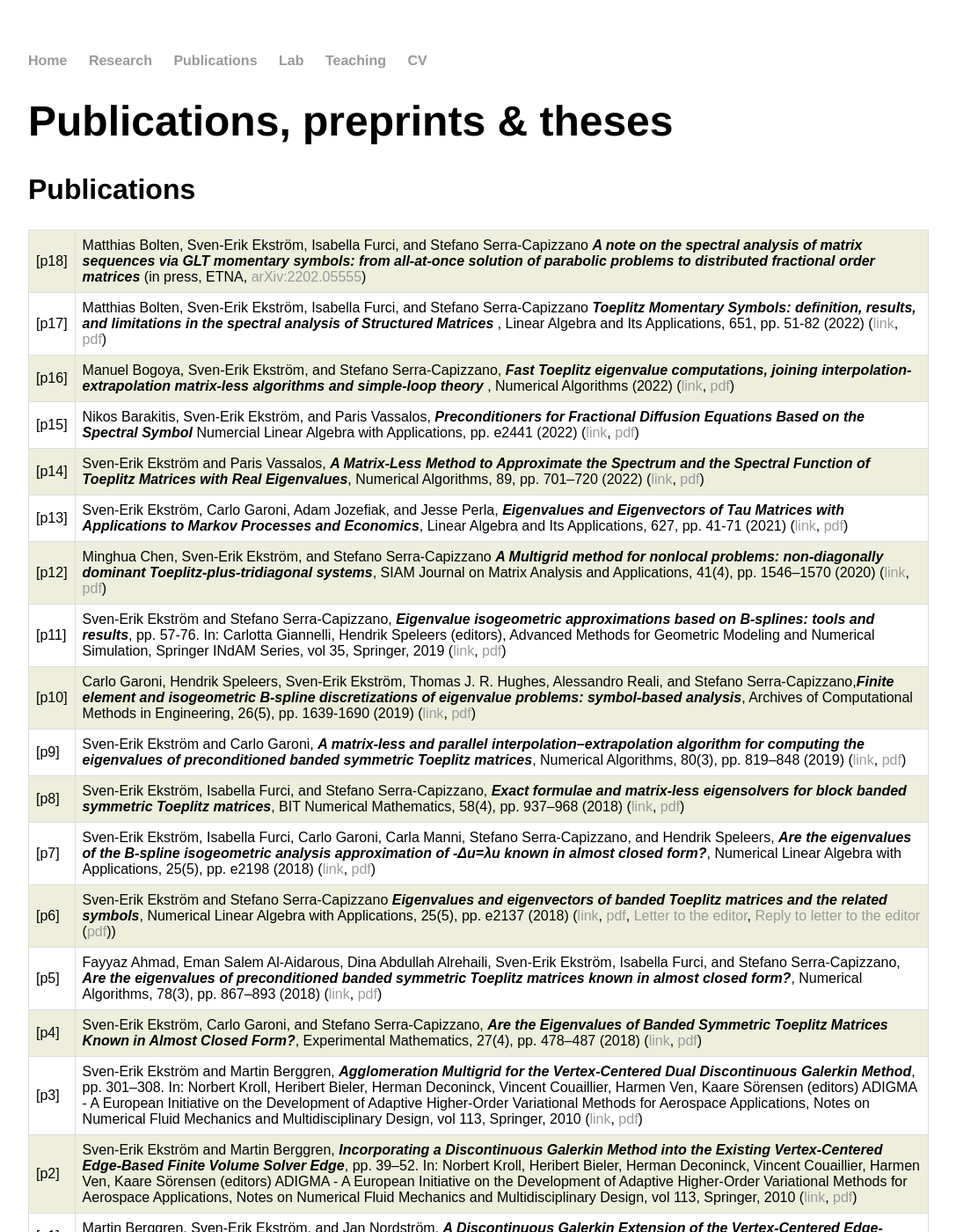
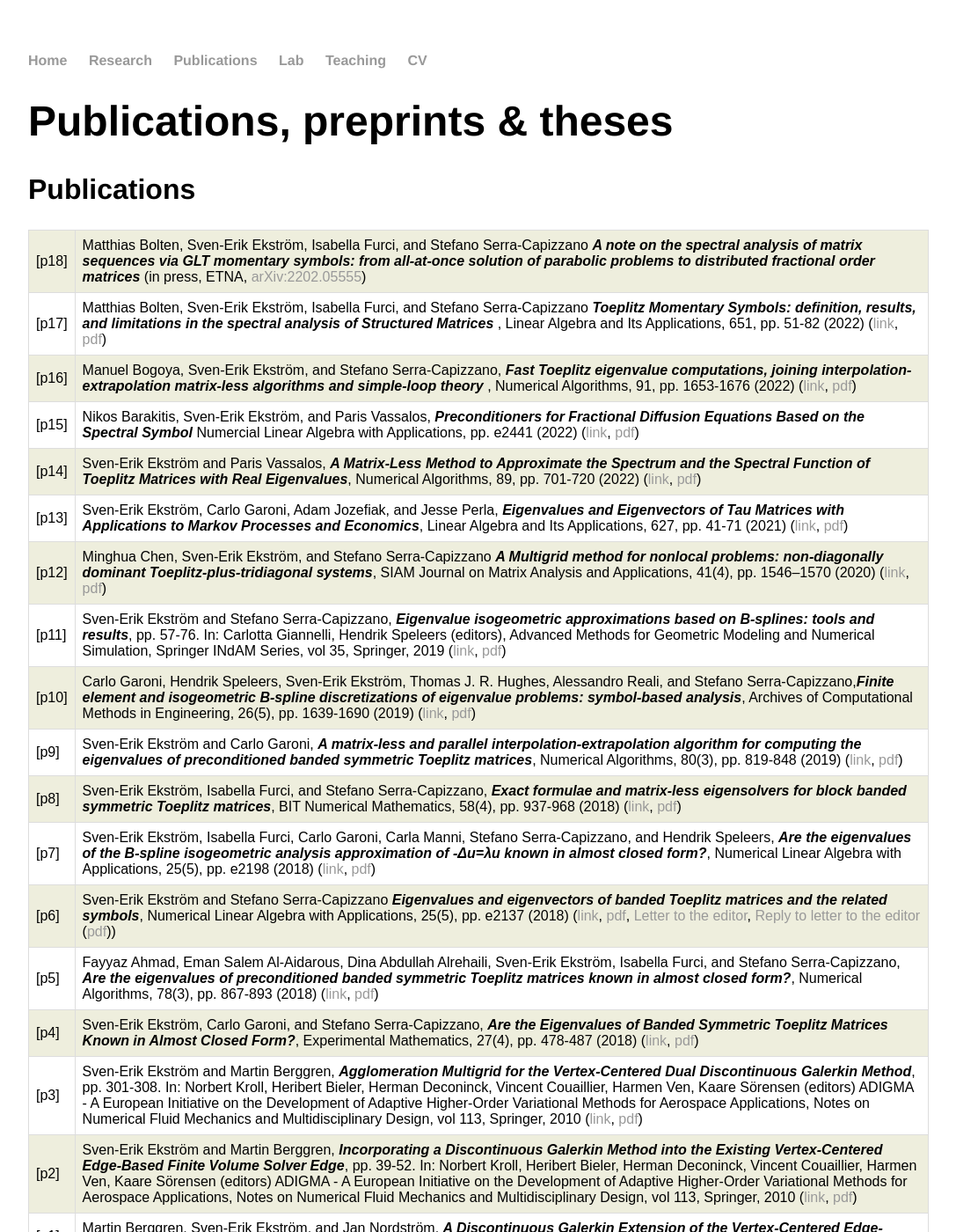
Before and after one commit to sverek/sverek.github.io, a Jekyll site: the page built from publications/index.html, in a window 1280 px wide and 1400 px high. Shown: the whole window at 88% size, without its empty margins (96-1183 px from the left). Built offline with Jekyll 4.4.1, drawn with Linux system fonts in a browser that asks for light colours; some of the changed text lies outside the part shown.

Commit message:
fixed na paper reference

```diff
--- a/publications/index.html
+++ b/publications/index.html
@@ -40,7 +40,7 @@ tr:nth-child(odd) {
 			<tr>
 				<td>[p16]</td>
 				<td>Manuel Bogoya, Sven-Erik Ekström, and Stefano Serra-Capizzano, <i><b>Fast Toeplitz eigenvalue computations, joining interpolation-extrapolation matrix-less algorithms and simple-loop theory
-				</b></i>, Numerical Algorithms (2022) (<a href="https://doi.org/10.1007/s11075-022-01318-7">link</a>, <a href="pdf/p16.pdf">pdf</a>)
+				</b></i>, Numerical Algorithms, 91, pp. 1653-1676 (2022) (<a href="https://doi.org/10.1007/s11075-022-01318-7">link</a>, <a href="pdf/p16.pdf">pdf</a>)
 				</td>
 			</tr>
 			<tr>
@@ -52,7 +52,7 @@ tr:nth-child(odd) {
 			</tr>
 			<tr>
 				<td>[p14]</td>
-				<td>Sven-Erik Ekström and Paris Vassalos, <i><b>A Matrix-Less Method to Approximate the Spectrum and the Spectral Function of Toeplitz Matrices with Real Eigenvalues</b></i>,  Numerical Algorithms, 89, pp. 701–720 (2022) (<a href="https://doi.org/10.1007/s11075-021-01130-9">link</a>, <a href="/publications/pdf/p14.pdf">pdf</a>)
+				<td>Sven-Erik Ekström and Paris Vassalos, <i><b>A Matrix-Less Method to Approximate the Spectrum and the Spectral Function of Toeplitz Matrices with Real Eigenvalues</b></i>,  Numerical Algorithms, 89, pp. 701-720 (2022) (<a href="https://doi.org/10.1007/s11075-021-01130-9">link</a>, <a href="/publications/pdf/p14.pdf">pdf</a>)
 				</td>
 			</tr>
 			<tr>
@@ -78,12 +78,12 @@ tr:nth-child(odd) {
   		</tr>
 		<tr>
   			<td>[p9]</td>
-  			<td>Sven-Erik Ekström and Carlo Garoni, <i><b>A matrix-less and parallel interpolation–extrapolation algorithm for computing the eigenvalues of preconditioned banded symmetric Toeplitz matrices</b></i>, Numerical Algorithms, 80(3), pp. 819–848 (2019) (<a href="https://doi.org/10.1007/s11075-018-0508-0">link</a>, <a href="/publications/pdf/p9.pdf">pdf</a>)
+  			<td>Sven-Erik Ekström and Carlo Garoni, <i><b>A matrix-less and parallel interpolation-extrapolation algorithm for computing the eigenvalues of preconditioned banded symmetric Toeplitz matrices</b></i>, Numerical Algorithms, 80(3), pp. 819-848 (2019) (<a href="https://doi.org/10.1007/s11075-018-0508-0">link</a>, <a href="/publications/pdf/p9.pdf">pdf</a>)
   			</td>
   		</tr>
 		<tr>
   			<td>[p8]</td>
-  			<td>Sven-Erik Ekström, Isabella Furci, and Stefano Serra-Capizzano, <i><b>Exact formulae and matrix-less eigensolvers for block banded symmetric Toeplitz matrices</b></i>, BIT Numerical Mathematics, 58(4), pp. 937–968 (2018) (<a href="https://doi.org/10.1007/s10543-018-0715-z">link</a>, <a href="/publications/pdf/p8.pdf">pdf</a>)
+  			<td>Sven-Erik Ekström, Isabella Furci, and Stefano Serra-Capizzano, <i><b>Exact formulae and matrix-less eigensolvers for block banded symmetric Toeplitz matrices</b></i>, BIT Numerical Mathematics, 58(4), pp. 937-968 (2018) (<a href="https://doi.org/10.1007/s10543-018-0715-z">link</a>, <a href="/publications/pdf/p8.pdf">pdf</a>)
   			</td>
   		</tr>
 		<tr>
@@ -98,27 +98,27 @@ tr:nth-child(odd) {
   		</tr>
 		<tr>
   			<td>[p5]</td>
-  			<td>Fayyaz Ahmad, Eman Salem Al-Aidarous, Dina Abdullah Alrehaili, Sven-Erik Ekström, Isabella Furci, and Stefano Serra-Capizzano, <i><b>Are the eigenvalues of preconditioned banded symmetric Toeplitz matrices known in almost closed form?</b></i>, Numerical Algorithms, 78(3), pp. 867–893 (2018) (<a href="https://doi.org/10.1007/s11075-017-0404-z">link</a>, <a href="/publications/pdf/p5.pdf">pdf</a>)
+  			<td>Fayyaz Ahmad, Eman Salem Al-Aidarous, Dina Abdullah Alrehaili, Sven-Erik Ekström, Isabella Furci, and Stefano Serra-Capizzano, <i><b>Are the eigenvalues of preconditioned banded symmetric Toeplitz matrices known in almost closed form?</b></i>, Numerical Algorithms, 78(3), pp. 867-893 (2018) (<a href="https://doi.org/10.1007/s11075-017-0404-z">link</a>, <a href="/publications/pdf/p5.pdf">pdf</a>)
   			</td>
   		</tr>
   		<tr>
   			<td>[p4]</td>
-  			<td>Sven-Erik Ekström, Carlo Garoni, and Stefano Serra-Capizzano, <i><b>Are the Eigenvalues of Banded Symmetric Toeplitz Matrices Known in Almost Closed Form?</b></i>, Experimental Mathematics, 27(4), pp. 478–487 (2018) (<a href="https://doi.org/10.1080/10586458.2017.1320241">link</a>, <a href="/publications/pdf/p4.pdf">pdf</a>)
+  			<td>Sven-Erik Ekström, Carlo Garoni, and Stefano Serra-Capizzano, <i><b>Are the Eigenvalues of Banded Symmetric Toeplitz Matrices Known in Almost Closed Form?</b></i>, Experimental Mathematics, 27(4), pp. 478-487 (2018) (<a href="https://doi.org/10.1080/10586458.2017.1320241">link</a>, <a href="/publications/pdf/p4.pdf">pdf</a>)
   			</td>
   		</tr>
 		<tr>
   			<td>[p3]</td>
-  			<td>Sven-Erik Ekström and Martin Berggren, <i><b>Agglomeration Multigrid for the Vertex-Centered Dual Discontinuous Galerkin Method</b></i>, pp. 301–308. In: Norbert Kroll, Heribert Bieler, Herman Deconinck, Vincent Couaillier, Harmen Ven, Kaare Sörensen (editors) ADIGMA - A European Initiative on the Development of Adaptive Higher-Order Variational Methods for Aerospace Applications, Notes on Numerical Fluid Mechanics and Multidisciplinary Design, vol 113, Springer, 2010 (<a href="https://doi.org/10.1007/978-3-642-03707-8_21">link</a>, <a href="/publications/pdf/p3.pdf">pdf</a>)
+  			<td>Sven-Erik Ekström and Martin Berggren, <i><b>Agglomeration Multigrid for the Vertex-Centered Dual Discontinuous Galerkin Method</b></i>, pp. 301-308. In: Norbert Kroll, Heribert Bieler, Herman Deconinck, Vincent Couaillier, Harmen Ven, Kaare Sörensen (editors) ADIGMA - A European Initiative on the Development of Adaptive Higher-Order Variational Methods for Aerospace Applications, Notes on Numerical Fluid Mechanics and Multidisciplinary Design, vol 113, Springer, 2010 (<a href="https://doi.org/10.1007/978-3-642-03707-8_21">link</a>, <a href="/publications/pdf/p3.pdf">pdf</a>)
         </td>
   		</tr>
 		<tr>
   			<td>[p2]</td>
-  			<td>Sven-Erik Ekström and Martin Berggren, <i><b>Incorporating a Discontinuous Galerkin Method into the Existing Vertex-Centered Edge-Based Finite Volume Solver Edge</b></i>, pp. 39–52. In: Norbert Kroll, Heribert Bieler, Herman Deconinck, Vincent Couaillier, Harmen Ven, Kaare Sörensen (editors) ADIGMA - A European Initiative on the Development of Adaptive Higher-Order Variational Methods for Aerospace Applications, Notes on Numerical Fluid Mechanics and Multidisciplinary Design, vol 113, Springer, 2010 (<a href="https://doi.org/10.1007/978-3-642-03707-8_4">link</a>, <a href="/publications/pdf/p2.pdf">pdf</a>)
+  			<td>Sven-Erik Ekström and Martin Berggren, <i><b>Incorporating a Discontinuous Galerkin Method into the Existing Vertex-Centered Edge-Based Finite Volume Solver Edge</b></i>, pp. 39-52. In: Norbert Kroll, Heribert Bieler, Herman Deconinck, Vincent Couaillier, Harmen Ven, Kaare Sörensen (editors) ADIGMA - A European Initiative on the Development of Adaptive Higher-Order Variational Methods for Aerospace Applications, Notes on Numerical Fluid Mechanics and Multidisciplinary Design, vol 113, Springer, 2010 (<a href="https://doi.org/10.1007/978-3-642-03707-8_4">link</a>, <a href="/publications/pdf/p2.pdf">pdf</a>)
         </td>
   		</tr>
   		<tr>
   			<td>[p1]</td>
-  			<td>Martin Berggren, Sven-Erik Ekström, and Jan Nordström, <i><b>A Discontinuous Galerkin Extension of the Vertex-Centered Edge-Based Finite Volume Method</b></i>, Communications in Computational Physics, 5(2-4), pp. 456–468 (2009)
+  			<td>Martin Berggren, Sven-Erik Ekström, and Jan Nordström, <i><b>A Discontinuous Galerkin Extension of the Vertex-Centered Edge-Based Finite Volume Method</b></i>, Communications in Computational Physics, 5(2-4), pp. 456-468 (2009)
         (<a href="http://www.global-sci.org/v1/cicp/issue/FULLPDF/5/456/paper.pdf">link</a>, <a href="/publications/pdf/p1.pdf">pdf</a>)
         </td>
   		</tr>
```
